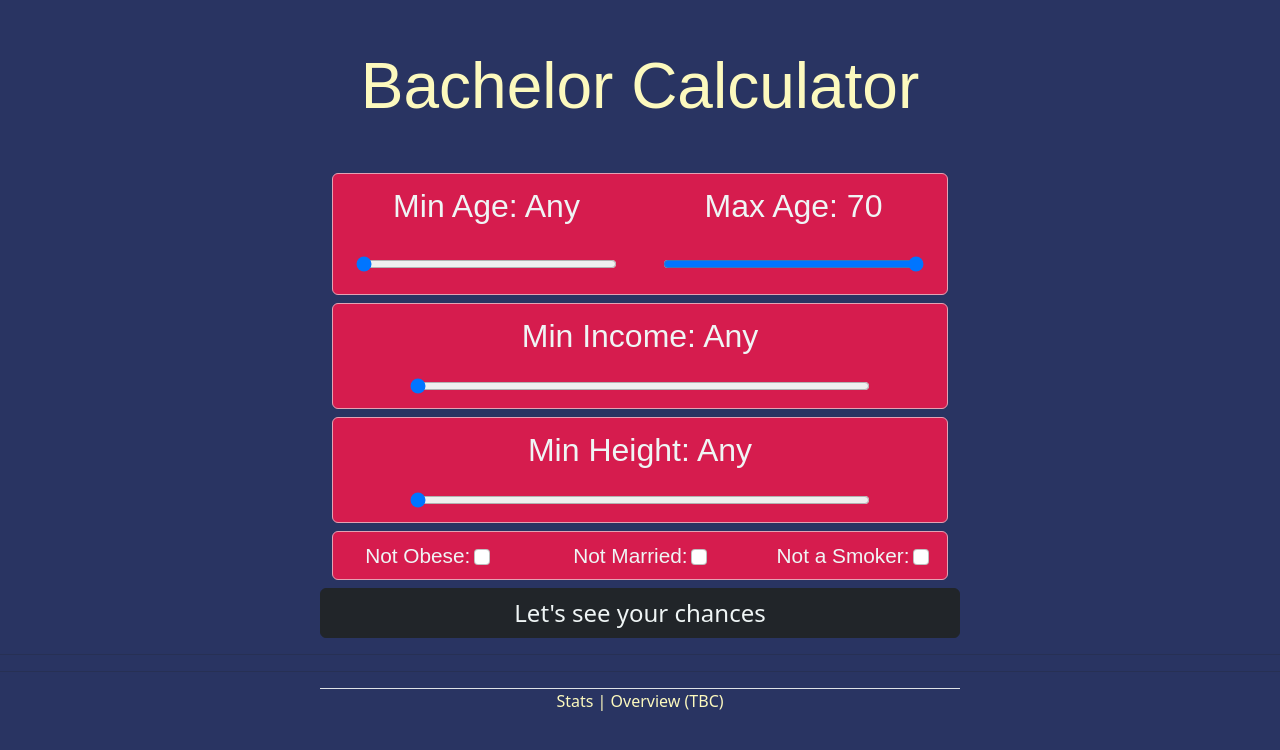
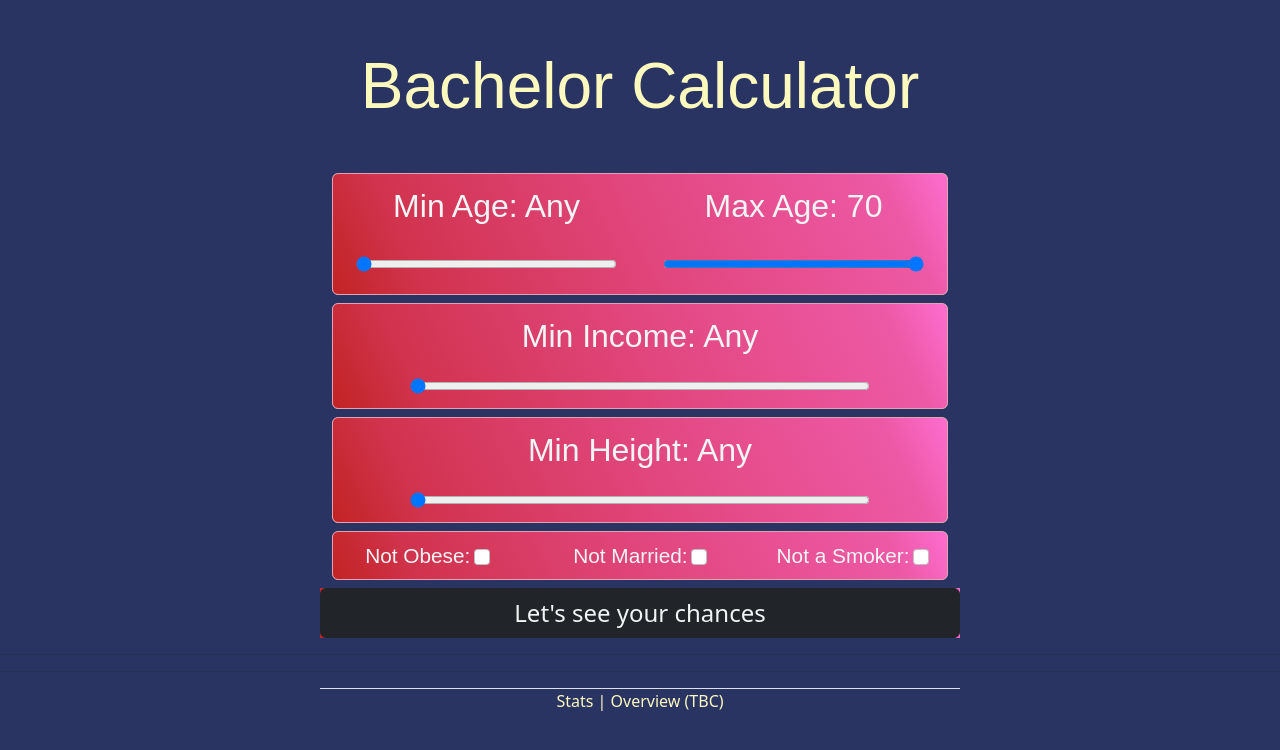
Before and after one commit to UndrscoreEX/Male_statistics_calculator, a Django app: template high_spec/spec_calculator/templates/spec_calculator/index.html in a window 1280 px wide. Shown: the part 24-774 px from the top of the page. Run offline with Django 4.2, Linux system fonts and the light colour scheme; the template is opened without the code that fills it, so the values that code supplies are empty.

Commit message:
url fix, small color fixes

```diff
--- a/high_spec/high_spec/settings.py
+++ b/high_spec/high_spec/settings.py
@@ -25,9 +25,9 @@ BASE_DIR = Path(__file__).resolve().parent.parent
 SECRET_KEY = os.environ['SECRET_KEY_DJ']
 
 # SECURITY WARNING: don't run with debug turned on in production!
-DEBUG = False
+DEBUG = True
 
-ALLOWED_HOSTS = ['18.176.194.245','bach.underscoreex','www.bach.underscoreex','bach.underscoreex.com','www.bach.underscoreex.com']
+ALLOWED_HOSTS = ['18.176.194.245','127.0.0.1','localhost','bach.underscoreex','www.bach.underscoreex','bach.underscoreex.com','www.bach.underscoreex.com']
 
 
 # Application definition
@@ -138,10 +138,10 @@ USE_TZ = True
 # the url that it shows the files being served from i.e url.com/static/~~
 STATIC_URL = '/static/'
 
-
 # used for production. creating a location to serve files from.
 STATIC_ROOT = BASE_DIR / 'staticfiles'
 
+print(STATIC_ROOT, STATIC_URL)
 STATICFILES_DIR = [
     BASE_DIR / 'static',
     # os.path.join(BASE_DIR,'spec_calculator/app/static')
--- a/high_spec/high_spec/urls.py
+++ b/high_spec/high_spec/urls.py
@@ -8,7 +8,7 @@ from django.conf import settings
 
 urlpatterns = [
     path('admin/', admin.site.urls),
-    path('spec/', include('spec_calculator.urls')),
+    path('', include('spec_calculator.urls')),
 ] + static(settings.STATIC_URL, document_root= settings.STATIC_ROOT)
 # the above is when you want to serve static files via Django for production servers (only suitable for small apps)
 # better to use nginx
--- a/high_spec/spec_calculator/static/spec_calculator/styles.css
+++ b/high_spec/spec_calculator/static/spec_calculator/styles.css
@@ -4,9 +4,33 @@ body {
     /* background-color: #3c4466; */
 
 }
+
+
+.love-inner{
+    background-image: linear-gradient(
+        65deg,
+        hsl(0deg 69% 45%) 0%,
+        hsl(350deg 63% 51%) 14%,
+        hsl(340deg 71% 57%) 46%,
+        hsl(329deg 81% 64%) 90%,
+        hsl(319deg 97% 71%) 100%
+      );
+}
+
+.back-grad{
+    background-image: linear-gradient(
+  65deg,
+  hsl(282deg 28% 58%) 0%,
+  hsl(270deg 44% 59%) 14%,
+  hsl(259deg 62% 60%) 46%,
+  hsl(247deg 80% 59%) 90%,
+  hsl(235deg 98% 58%) 100%
+);
+}
+
 /* Secondary Color */
 .card-inner {
-    background-color: #D61C4E;
+    /* background-color: #D61C4E;  */
     border: solid 1px #e4a1b3;
 
     /* border: solid 1px #df7390;
@@ -52,6 +76,16 @@ body {
     font-family:Arial, Helvetica, sans-serif;
 }
 
+.stats p {
+    color: white;
+    text-decoration: none;
+    font-style: normal;
+}
+.stats a {
+    color: rgb(0, 169, 85);
+    text-decoration: underline;
+    font-style: normal;
+}
 
 .error  {
     border:  2px solid ;
--- a/high_spec/spec_calculator/templates/spec_calculator/index.html
+++ b/high_spec/spec_calculator/templates/spec_calculator/index.html
@@ -8,7 +8,7 @@
 
         <form action="{% url 'conclusion_eng' %}" method="POST" @submit="checkForm">
             {% csrf_token %}
-            <div class="card card-inner">
+            <div class="card card-inner love-inner">
 
                 <div class="row g-0 my-2">
 
@@ -38,7 +38,7 @@
                 </div>
             </div>
 
-            <div class="card card-inner">
+            <div class="card card-inner love-inner">
                 <!-- @change='adjustInc' -->
                 <!-- income -->
                 <div class="text-center my-2">
@@ -50,7 +50,7 @@
 
             <!--    Height -->
 
-            <div class="card card-inner ">
+            <div class="card card-inner love-inner">
                 <div class="text-center my-2">
                     <p class="card-inner-text" v-if="ht_val >139"> Min Height: $[ht_val] cm +</p>
                     <p class="card-inner-text" v-else>Min  Height: Any </p>
@@ -59,7 +59,7 @@
 
             </div>
 
-            <div class="card card-inner ">
+            <div class="card card-inner love-inner">
                 <div class="text-center row my-2">
                     <!-- Obese -->
                     <div class=" col-md-4">
@@ -80,7 +80,7 @@
 
             </div>
             <div class=" ">
-                <div class="text-center row ">
+                <div class="text-center row love-inner">
                     <button class="text-center third-text btn btn-dark button-text " type="submit"> Let's see your chances</button>
                         <p v-if="final_error" class="text-center err">
                                     Please adjust the selected minimum and maximum age
--- a/high_spec/spec_calculator/templates/spec_calculator/results.html
+++ b/high_spec/spec_calculator/templates/spec_calculator/results.html
@@ -13,7 +13,7 @@
         <h1 class="heading my-5 mx-auto flex w-75" id="header">Your Bachelor results:</h1>
 
 
-    <div class="container w-50 card card-inner py-3 expand-mobile">
+    <div class="container w-50 card card-inner py-3 expand-mobile love-inner">
         <div class="border-left w-50 mx-auto expand-mobile">
             <h2 class="sub-heading border-bottom mb-3">Chosen conditions</h2>
             <p class="result-text">  Mininum Age: {{ results.min_age }}</p>
@@ -26,7 +26,7 @@
         </div>
     </div>
 
-    <div class="container w-50 card card-inner text-center py-5 expand-mobile">
+    <div class="container w-50 card card-inner text-center py-5 expand-mobile love-inner">
         <p class="result-text-final-sub">According to stastical data, the amount of men between <b> {{ results.min_age }} </b> and <b>{{ results.max_age |add:'1' }}</b> that meet your standards in Japan is:</p>
         <p class="result-text-final" id="final-per">{{ results.final }}%</p>
     </div>
--- a/high_spec/spec_calculator/templates/spec_calculator/results_jp.html
+++ b/high_spec/spec_calculator/templates/spec_calculator/results_jp.html
@@ -13,7 +13,7 @@
         <h1 class="heading my-5 mx-auto flex w-75" id="header">成績</h1>
 
 
-    <div class="container w-50 card card-inner  py-3 expand-mobile">
+    <div class="container w-50 card card-inner  py-3 expand-mobile love-inner">
         <div class="border-left w-50 mx-auto expand-mobile">
             <h2 class="sub-heading border-bottom mb-3">選んだ項目</h2>
             <p class="result-text"> 年齢: {{ results.min_age }} 歳から</p>
@@ -26,7 +26,7 @@
         </div>
     </div>
 
-    <div class="container w-50 card card-inner text-center py-5 expand-mobile">
+    <div class="container w-50 card card-inner text-center py-5 expand-mobile love-inner">
         <p class="result-text-final-sub">参考の分析によると、希望の条件に添える<b>{{ results.min_age }}</b>歳から<b>{{ results.max_age |add:'1' }}</b>歳までの男性人数は:</p>
         <p class="result-text-final" id="final-per">{{ results.final }}%</p>
     </div>
--- a/high_spec/spec_calculator/templates/spec_calculator/stats_en.html
+++ b/high_spec/spec_calculator/templates/spec_calculator/stats_en.html
@@ -5,7 +5,7 @@
 {% block content %}
 <div class="container mt-5 mx-auto flex w-50">
 
-    <div class="card">
+    <div class="card love-inner stats">
         <p>ill add more to this later. </p>
         <a href="https://www.mhlw.go.jp/toukei/itiran/roudou/chingin/kouzou/z2017/dl/07.pdf">men-female income (2017)</a>
         <a href="https://www.stat.go.jp/data/kokusei/2015/kekka/pdf/gaiyou1.pdf">marriage rate (never been married) (will need to put 5 year number for each individual age) It is national average, not tokyo</a>
@@ -18,7 +18,7 @@
 
     </div>
     <hr>
-    <div class="card">
+    <div class="card love-inner stats">
         <p>Ill add the limitations that I have here</p>
     </div>
 </div>
--- a/high_spec/spec_calculator/templates/spec_calculator/stats_jp.html
+++ b/high_spec/spec_calculator/templates/spec_calculator/stats_jp.html
@@ -4,7 +4,7 @@
 
 {% block content %}
 <div class="container mt-5 mx-auto flex w-50 ">
-<div class="card">
+<div class="card love-inner stats">
 
     <a href="https://www.mhlw.go.jp/toukei/itiran/roudou/chingin/kouzou/z2017/dl/07.pdf">男女年収分布</a>
     <a href="https://www.stat.go.jp/data/kokusei/2015/kekka/pdf/gaiyou1.pdf">全国結婚率</a>
@@ -14,7 +14,7 @@
 
 </div>
 <hr>
-<div class="card">
+<div class="card love-inner stats">
     <p>Ill add the limitations that I have here</p>
 </div>
 </div>
```
Also changed, not shown: high_spec/spec_calculator/templates/spec_calculator/index_jp.html (+5 -5 lines), 1 other file.
